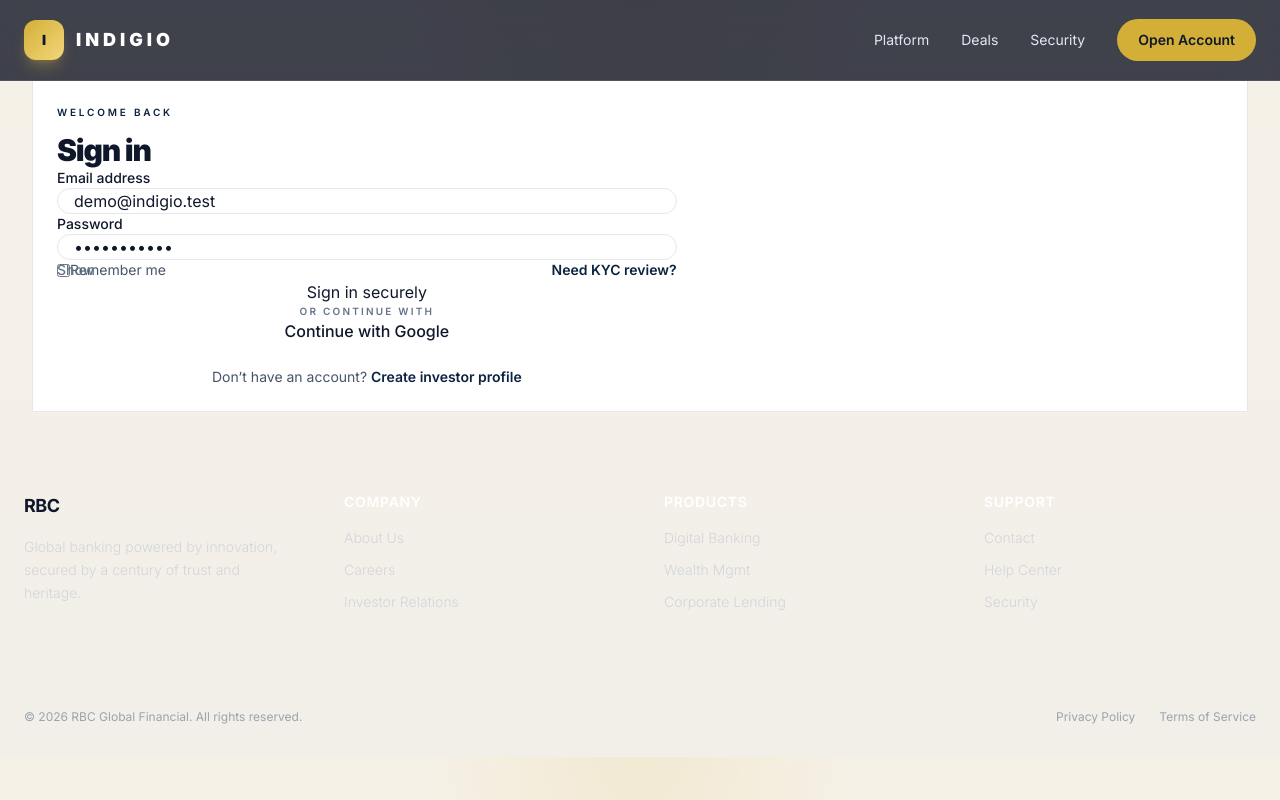
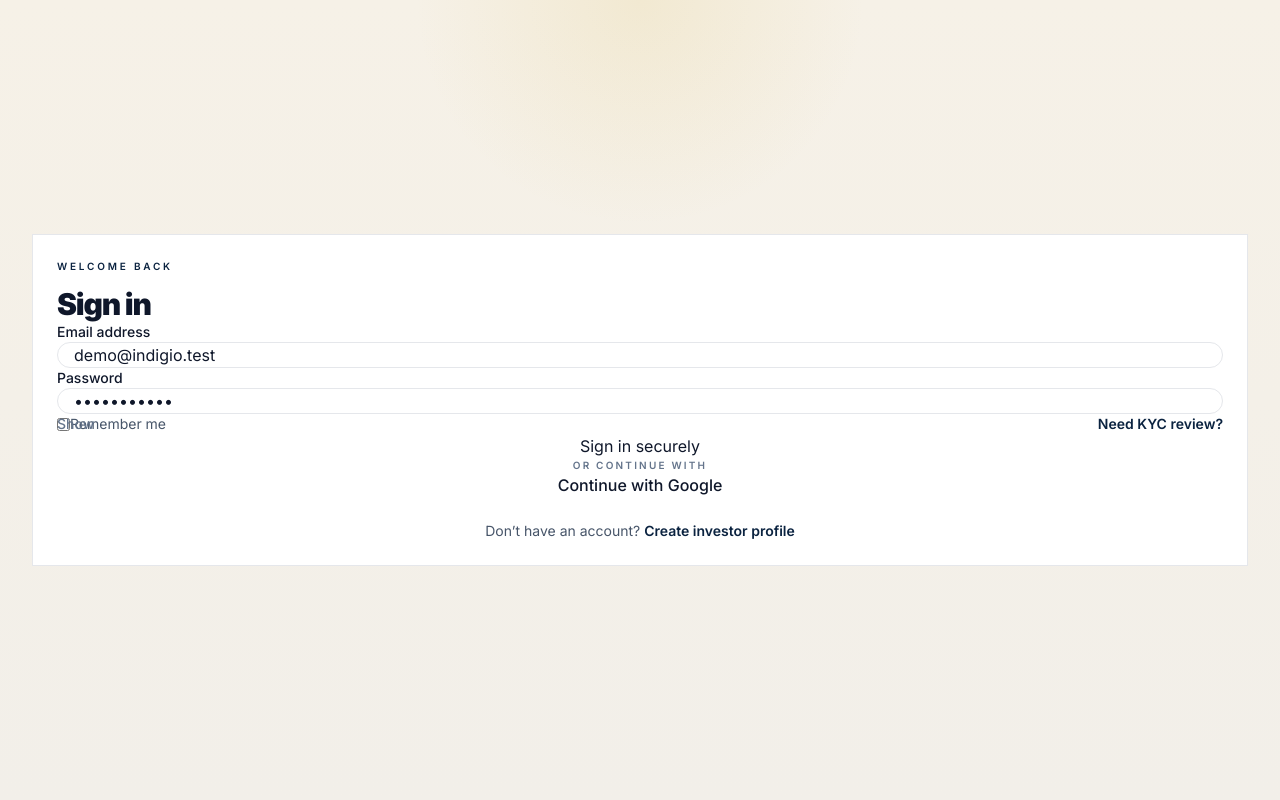
Before and after one commit to homlander2cool/indigio-prototype, a Next.js app: page /login in a window 1280 px wide. Built offline with nearby package versions, Linux system fonts and the light colour scheme.

Commit message:
update 5

```diff
--- a/app/layout.tsx
+++ b/app/layout.tsx
@@ -1,8 +1,7 @@
 import type { Metadata } from "next";
 import { Inter } from "next/font/google";
 import "./globals.css";
-import Navbar from "@/components/Navbar";
-import Footer from "@/components/Footer";
+import AppShell from "@/components/AppShell";
 
 const inter = Inter({ subsets: ["latin"] });
 
@@ -18,10 +17,8 @@ export default function RootLayout({
 }>) {
   return (
     <html lang="en">
-      <body className={inter.className}>
-        <Navbar />
-        <main className="min-h-screen flex flex-col pt-20">{children}</main>
-        <Footer />
+      <body className={`${inter.className} bg-[#f6f1e7] text-[#102033]`}>
+        <AppShell>{children}</AppShell>
       </body>
     </html>
   );
--- a/app/login/page.tsx
+++ b/app/login/page.tsx
@@ -8,8 +8,8 @@ const trustPoints = [
 
 export default function LoginPage() {
   return (
-    <div className="mx-auto flex min-h-[calc(100vh-5rem)] w-full max-w-7xl items-center justify-center px-4 py-10 sm:px-6 lg:px-8">
-      <div className="grid w-full max-w-6xl overflow-hidden rounded-[34px] border border-[#d9d2c3] bg-white shadow-[0_40px_120px_rgba(11,35,64,0.12)] lg:grid-cols-[1.1fr_0.9fr]">
+    <div className="flex min-h-screen w-full items-center justify-center bg-[#f6f1e7] px-4 py-8 sm:px-6 lg:px-8">
+      <div className="grid w-full max-w-6xl overflow-hidden rounded-[34px] border border-[#d9d2c3] bg-white shadow-[0_40px_120px_rgba(11,35,64,0.12)] lg:grid-cols-[1.08fr_0.92fr]">
         <div className="relative hidden overflow-hidden bg-[radial-gradient(circle_at_top,_rgba(212,175,55,0.28),transparent_30%),linear-gradient(135deg,#071a2b_0%,#0b2340_35%,#112847_100%)] p-10 text-white lg:flex lg:flex-col lg:justify-between">
           <div>
             <div className="mb-10 flex items-center gap-3">
--- /dev/null
+++ b/components/AppShell.tsx
@@ -0,0 +1,20 @@
+"use client";
+
+import { usePathname } from "next/navigation";
+import Navbar from "@/components/Navbar";
+import Footer from "@/components/Footer";
+
+export default function AppShell({ children }: { children: React.ReactNode }) {
+  const pathname = usePathname();
+  const authLayout = pathname === "/login" || pathname === "/kyc";
+
+  return (
+    <>
+      {!authLayout && <Navbar />}
+      <main className={`flex min-h-screen flex-col ${authLayout ? "pt-0" : "pt-20"}`}>
+        {children}
+      </main>
+      {!authLayout && <Footer />}
+    </>
+  );
+}
```
